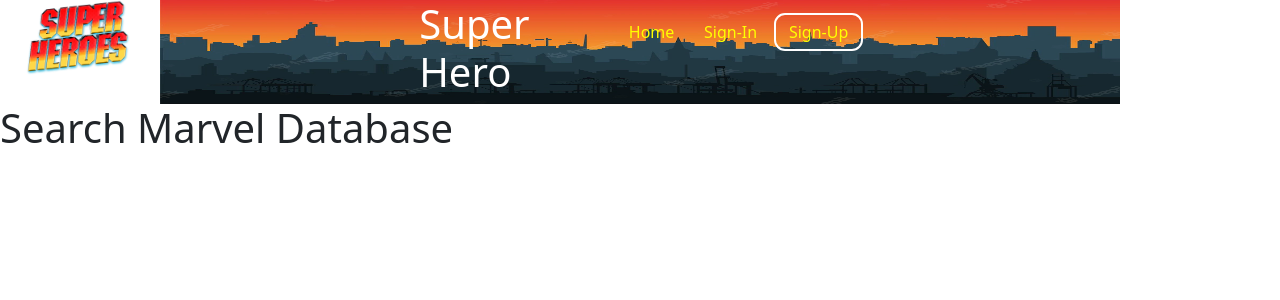
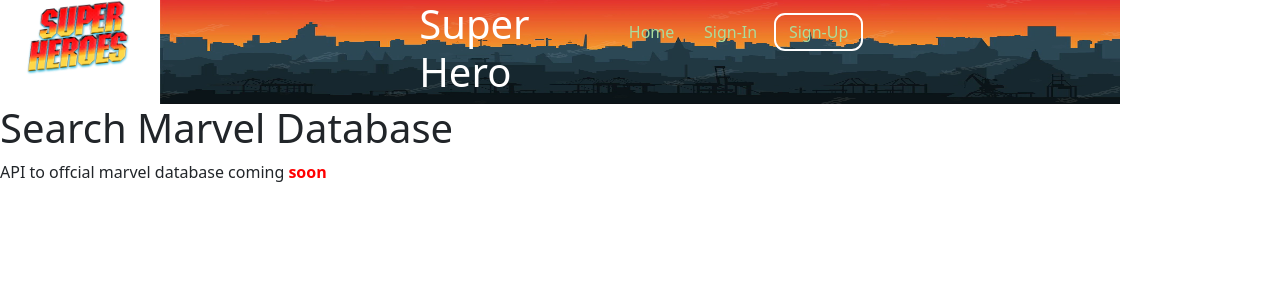
Before and after one commit to msaintil-afk/hero_flask_project, a Flask app: page /search in a window 1280 px wide. Shown: the top 300 px of the page. Run offline with Flask 2, Linux system fonts and the light colour scheme; some libraries are stand-ins or nearby versions.

Commit message:
updated search page

```diff
--- a/marvel_api/site/site_templates/search.html
+++ b/marvel_api/site/site_templates/search.html
@@ -4,5 +4,6 @@
 
 <!-- todo: add html content here -->
 <h1>Search Marvel Database </h1>
+<p>API to offcial marvel database coming <b>soon</b></p>
 
 {% endblock content %}
--- a/marvel_api/static/css/main.css
+++ b/marvel_api/static/css/main.css
@@ -31,7 +31,7 @@ ul#horizontal-list li, ul#horizontal-list a{
     display:inline;
     text-decoration:none;
     padding: 0.5vw;
-    color:yellow;
+    color:rgb(171, 221, 156);
 
 }
 
```
